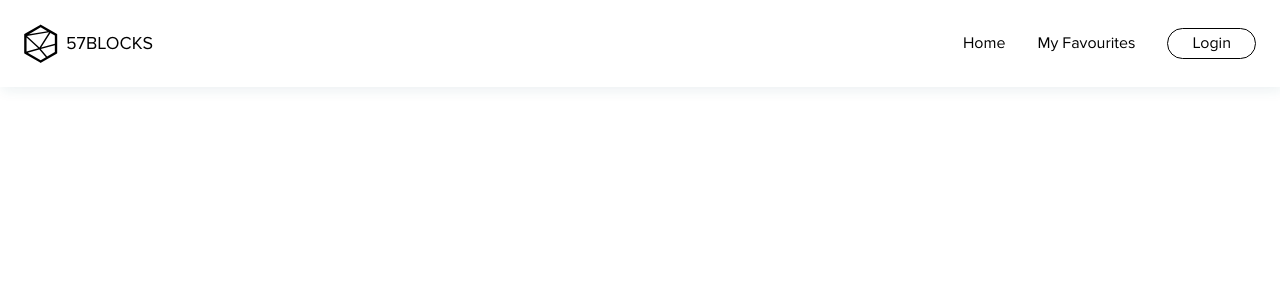
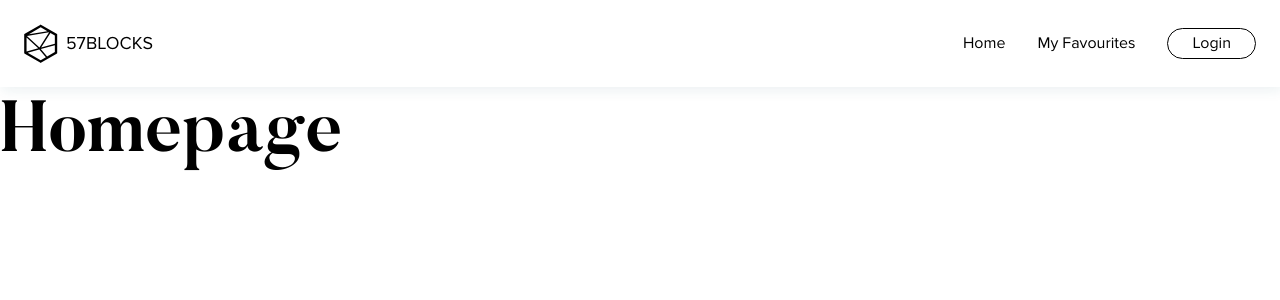
Before and after one commit to CarlosGMI/57BlocksTest, a Nuxt app: page / in a window 1280 px wide. Shown: the top 300 px of the page. Built offline with nearby package versions, Linux system fonts and the light colour scheme.

Commit message:
Create login and index pages. Fix navbar fixed

```diff
--- a/components/Navbar/Navbar.vue
+++ b/components/Navbar/Navbar.vue
@@ -1,5 +1,5 @@
 <template>
-  <nav class="navbar fixed w-full p-6 bg-transparent">
+  <nav class="navbar fixed w-full p-6 bg-white">
     <div class="flex items-center justify-between container">
       <!-- Header logo -->
       <NavbarLogo />
--- a/layouts/default.vue
+++ b/layouts/default.vue
@@ -1,6 +1,10 @@
 import Navbar from '~~/components/Navbar.vue';
 
 <template>
-  <Navbar />
-  <slot />
+  <header class="pt-70px">
+    <Navbar ref="navbar" />
+  </header>
+  <div class="page-wrapper pt-[87px]">
+    <slot />
+  </div>
 </template>
--- /dev/null
+++ b/pages/index.vue
@@ -0,0 +1,3 @@
+<template>
+  <h1>Homepage</h1>
+</template>
--- /dev/null
+++ b/pages/login.vue
@@ -0,0 +1,3 @@
+<template>
+  <h1>Login</h1>
+</template>
```
